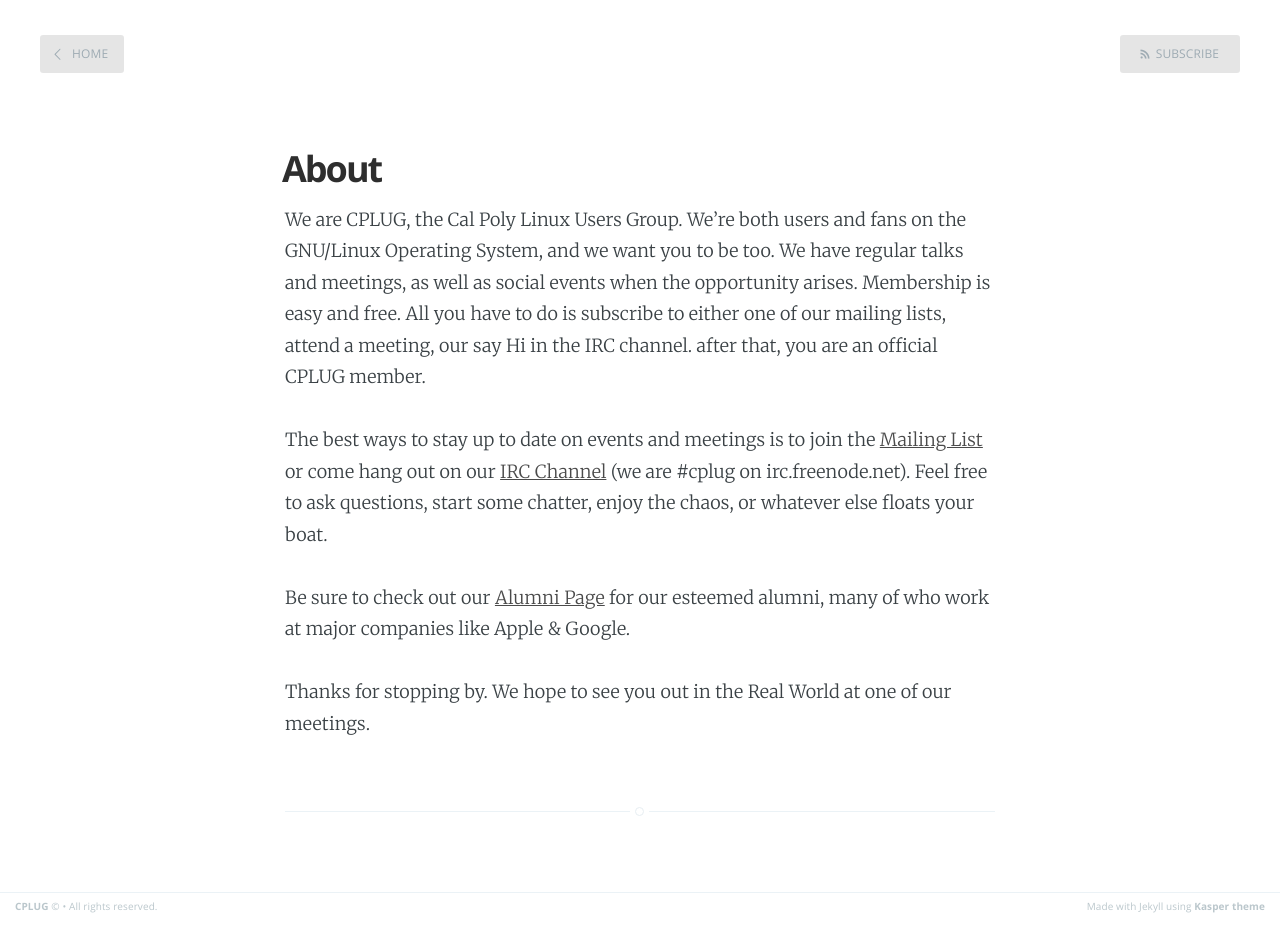
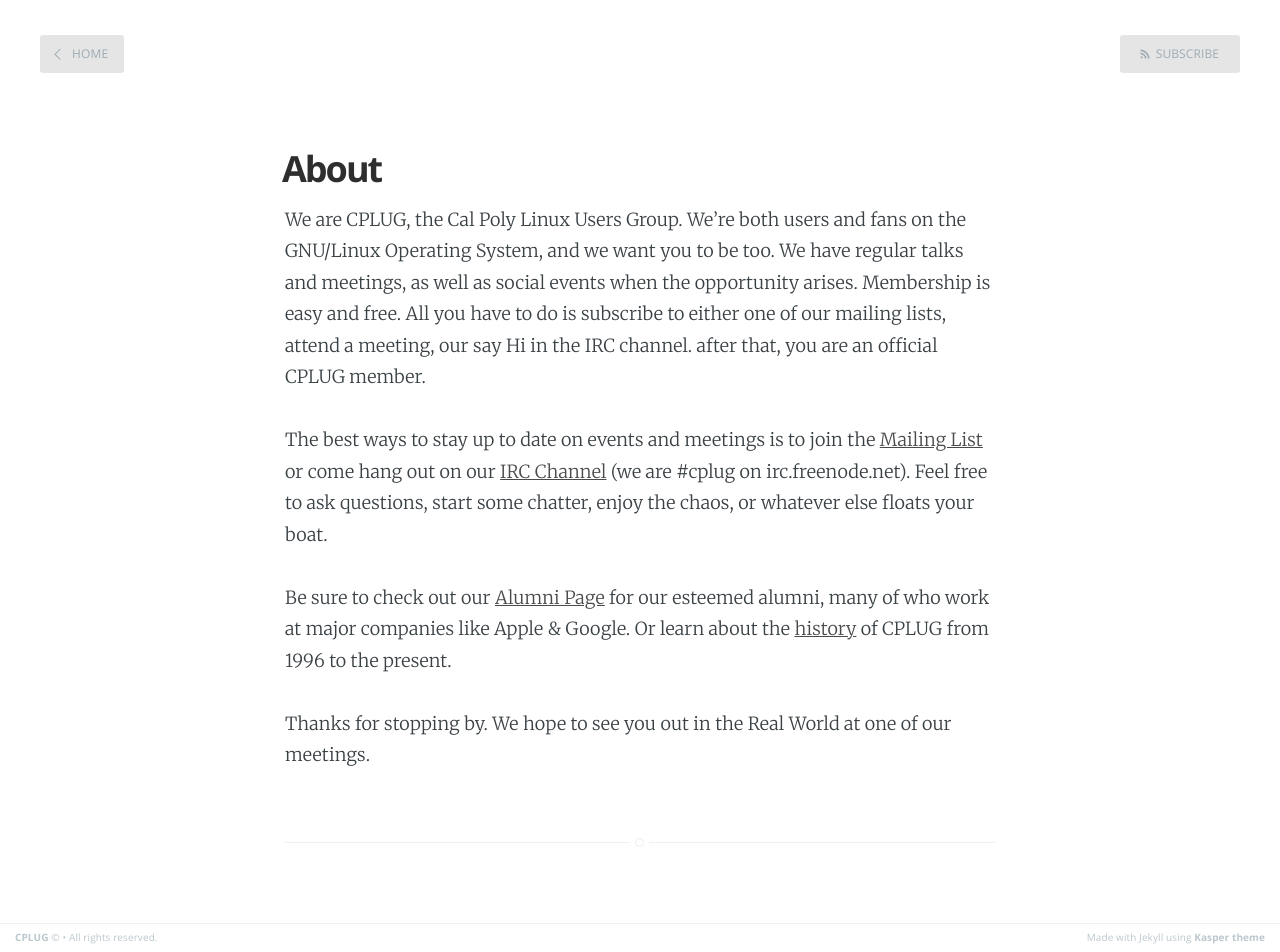
Before and after one commit to CPLUG/cplug.org-old, a Jekyll site: the page built from about/index.md, in a window 1280 px wide. Built offline with Jekyll 4.4.1, drawn with Linux system fonts in a browser that asks for light colours; nearby versions of some CDN libraries; before the commit the page ends 920 px from its top, so only the background shows below that.

Commit message:
Actually link to history page

```diff
--- a/about/index.md
+++ b/about/index.md
@@ -7,10 +7,11 @@ We are CPLUG, the Cal Poly Linux Users Group. We&#8217;re both users and fans on
 
 The best ways to stay up to date on events and meetings is to join the [Mailing List][1] or come hang out on our [IRC Channel][2] (we are #cplug on irc.freenode.net). Feel free to ask questions, start some chatter, enjoy the chaos, or whatever else floats your boat.
 
-Be sure to check out our [Alumni Page][3] for our esteemed alumni, many of who work at major companies like Apple & Google.
+Be sure to check out our [Alumni Page][3] for our esteemed alumni, many of who work at major companies like Apple & Google. Or learn about the [history][] of CPLUG from 1996 to the present.
 
 Thanks for stopping by. We hope to see you out in the Real World at one of our meetings.
 
  [1]: http://lists.cplug.org
  [2]: irc://irc.freenode.net/cplug
  [3]: alums/
+ [history]: a-brief-history-of-cplug/
```
